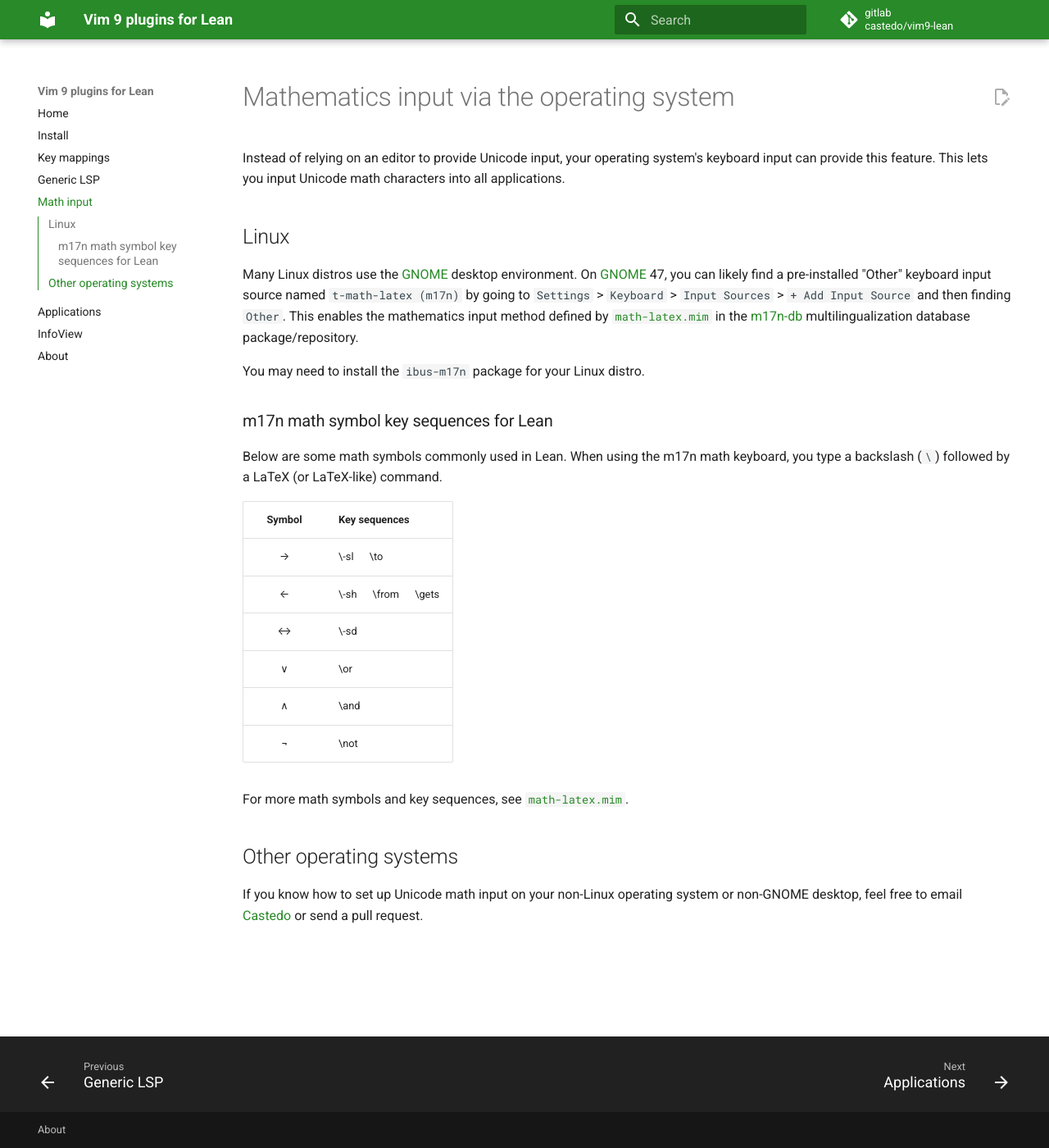
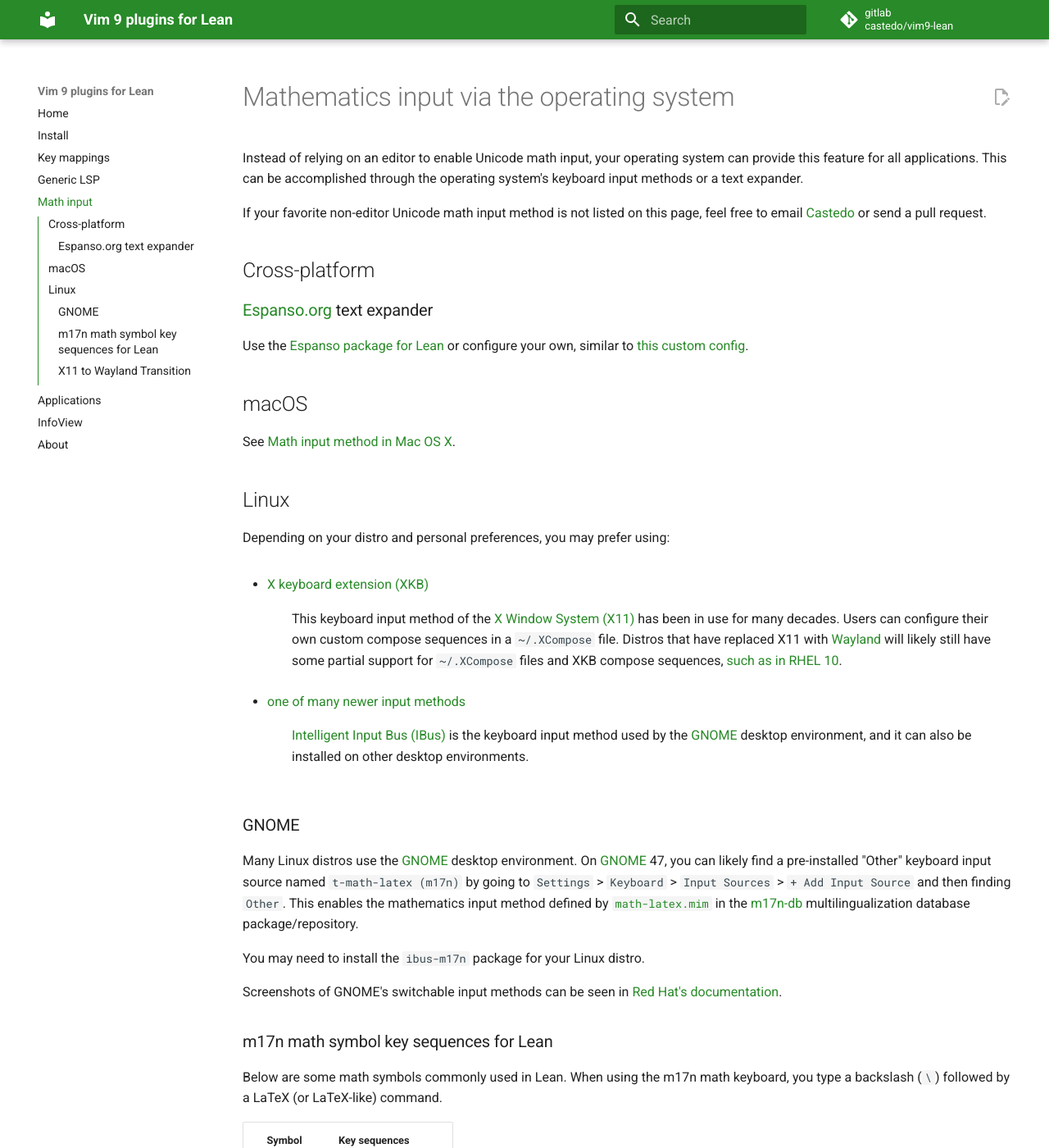
Before and after one commit to castedo/vim9-lean, an MkDocs documentation site: the page built from docs/math-input.md, in a window 1280 px wide and 1400 px high. Shown: the whole window at 82% size. Built offline with MkDocs 1.6.1 and Material for MkDocs 9.7.7, drawn with Linux system fonts in a browser that asks for light colours; comment, search, counter and statistics services are not loaded; some of the changed text lies outside the part shown.

Commit message:
add math inputs for macOS, X11 and text expander

```diff
--- a/docs/math-input.md
+++ b/docs/math-input.md
@@ -1,13 +1,52 @@
 Mathematics input via the operating system
 ==========================================
 
-Instead of relying on an editor to provide Unicode input,
-your operating system's keyboard input can provide this feature.
-This lets you input Unicode math characters into all applications.
+Instead of relying on an editor to enable Unicode math input,
+your operating system can provide this feature for all applications.
+This can be accomplished through the operating system's keyboard input methods
+or a text expander.
+
+If your favorite non-editor Unicode math input method is not listed on this page,
+feel free to email [Castedo](mailto:castedo@castedo.com) or send a pull request.
+
+
+Cross-platform
+--------------
+
+### [Espanso.org](https://espanso.org/) text expander
+
+Use the [Espanso package for Lean](https://hub.espanso.org/lean-symbols)
+or configure your own, similar to [this custom config](https://gist.github.com/ericluap/466936de32be568ee1ab2f52a0531357).
+
+
+macOS
+-----
+
+See [Math input method in Mac OS X](https://gist.github.com/Banus/37c78e3f1abb50338fb10aefb929e1f4).
 
 
 Linux
 -----
+
+Depending on your distro and personal preferences, you may prefer using:
+
+* [X keyboard extension (XKB)](https://en.wikipedia.org/wiki/X_keyboard_extension)
+:   This keyboard input method of the
+[X Window System (X11)](https://en.wikipedia.org/wiki/X_Window_System)
+has been in use for many decades.
+Users can configure their own custom compose sequences in a `~/.XCompose` file.
+Distros that have replaced X11 with
+[Wayland](https://en.wikipedia.org/wiki/Wayland_(protocol))
+will likely still have some partial support for `~/.XCompose` files and XKB compose sequences,
+[such as in RHEL 10](https://docs.redhat.com/en/documentation/red_hat_enterprise_linux/10/html/using_the_gnome_desktop_environment/customizing-the-desktop-environment#enabling-the-compose-key-for-an-individual-user).
+
+* [one of many newer input methods](https://en.wikipedia.org/wiki/List_of_input_methods_for_Unix_platforms)
+:   [Intelligent Input Bus (IBus)](https://en.wikipedia.org/wiki/Intelligent_Input_Bus)
+is the keyboard input method used by the
+[GNOME](https://www.gnome.org/) desktop environment, and it can also be installed on other desktop environments.
+
+
+### GNOME
 
 Many Linux distros use the [GNOME](https://www.gnome.org/) desktop environment.
 On [GNOME](https://www.gnome.org/) 47,
@@ -20,6 +59,9 @@ in the [m17n-db](https://cgit.git.savannah.gnu.org/cgit/m17n/m17n-db.git)
 multilingualization database package/repository.
 
 You may need to install the `ibus-m17n` package for your Linux distro.
+
+Screenshots of GNOME's switchable input methods can be seen in
+[Red Hat's documentation](https://docs.redhat.com/en/documentation/red_hat_enterprise_linux/10/html/using_the_gnome_desktop_environment/customizing-the-desktop-environment#switching-the-input-method-in-gnome).
 
 
 ### m17n math symbol key sequences for Lean
@@ -42,8 +84,11 @@ For more math symbols and key sequences, see
 [`math-latex.mim`](https://cgit.git.savannah.gnu.org/cgit/m17n/m17n-db.git/tree/MIM/math-latex.mim).
 
 
-Other operating systems
------------------------
 
-If you know how to set up Unicode math input on your non-Linux operating system or
-non-GNOME desktop, feel free to email [Castedo](mailto:castedo@castedo.com) or send a pull request.
+
+### X11 to Wayland Transition
+
+Depending on your Linux distro, you are,
+[or likely will be](https://blogs.kde.org/2025/11/26/going-all-in-on-a-wayland-future/),
+using the [Wayland windowing system](https://en.wikipedia.org/wiki/Windowing_system#Wayland)
+instead of the [X Window System (X11)](https://en.wikipedia.org/wiki/X_Window_System).
```
